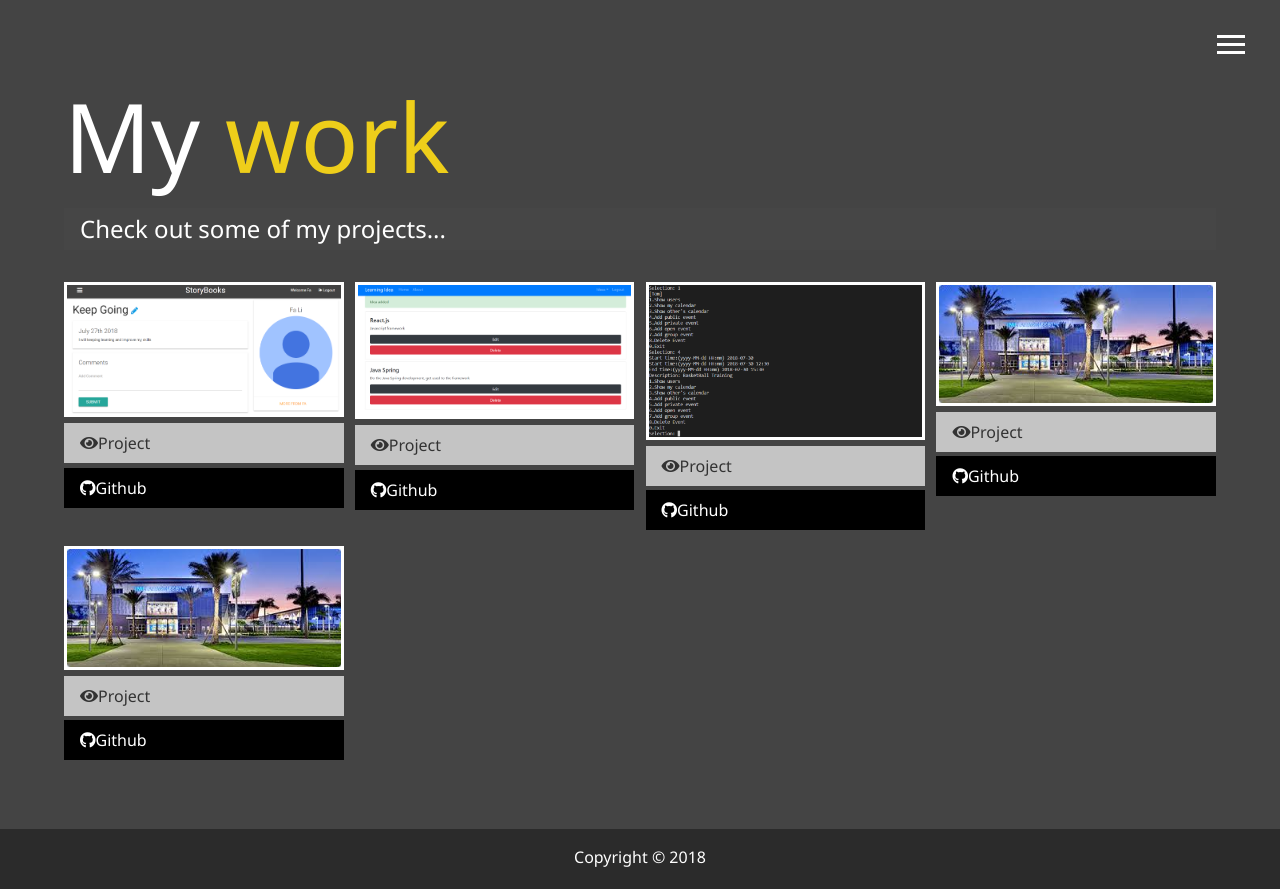
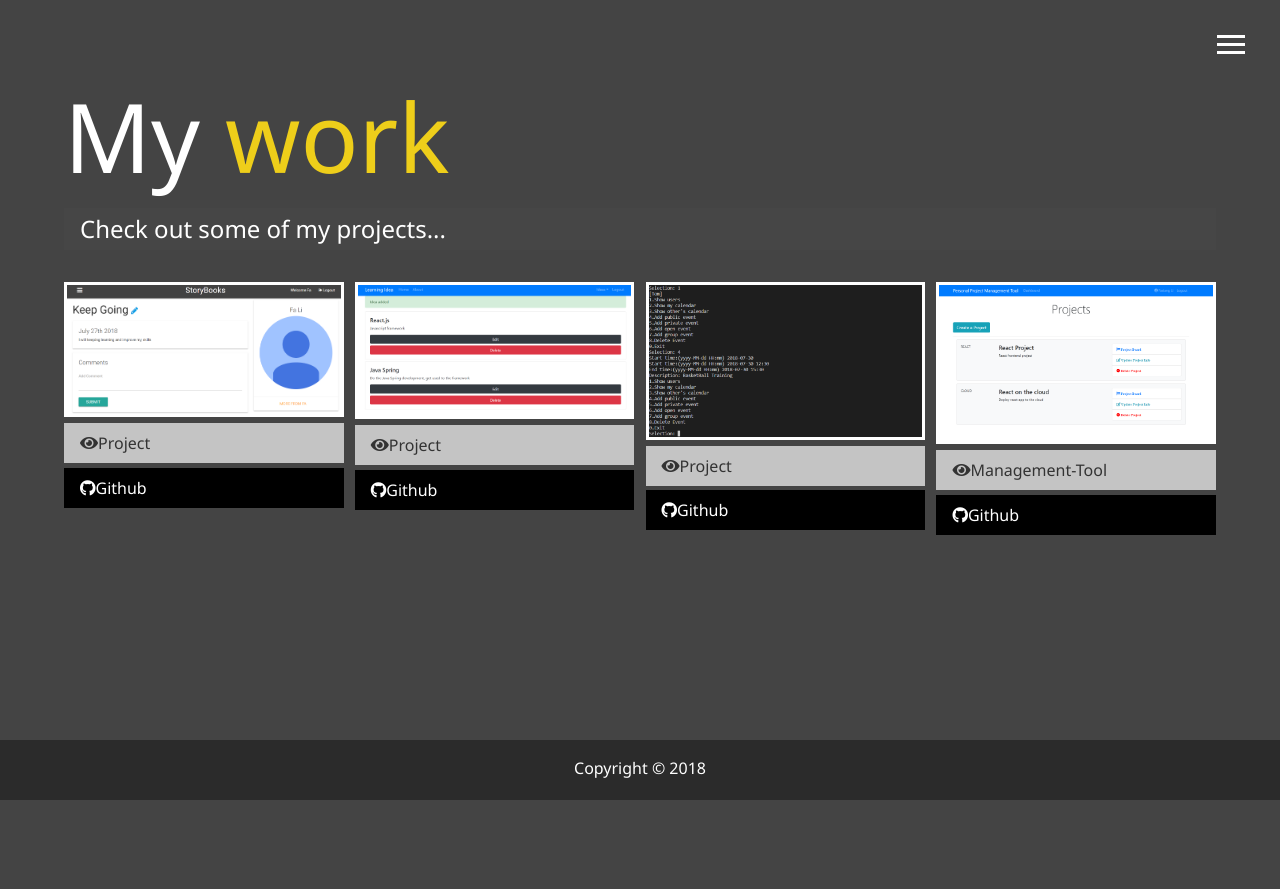
Before and after one commit to lifa24/my-portfolio, a website: page dist/work.html in a window 1280 px wide. After the commit the page ends 800 px from the top, so only its background shows below. Drawn offline with Linux system fonts and the light colour scheme.

Commit message:
Add project

```diff
--- a/dist/work.html
+++ b/dist/work.html
@@ -1,20 +1,21 @@
 <!DOCTYPE html>
 <html lang="en">
+  <head>
+    <meta charset="UTF-8" />
+    <meta name="viewport" content="width=device-width, initial-scale=1.0" />
+    <meta http-equiv="X-UA-Compatible" content="ie=edge" />
+    <link
+      rel="stylesheet"
+      href="https://use.fontawesome.com/releases/v5.2.0/css/all.css"
+      integrity="sha384-hWVjflwFxL6sNzntih27bfxkr27PmbbK/iSvJ+a4+0owXq79v+lsFkW54bOGbiDQ"
+      crossorigin="anonymous"
+    />
 
-<head>
-  <meta charset="UTF-8">
-  <meta name="viewport" content="width=device-width, initial-scale=1.0">
-  <meta http-equiv="X-UA-Compatible" content="ie=edge">
-  <link rel="stylesheet" href="https://use.fontawesome.com/releases/v5.2.0/css/all.css" integrity="sha384-hWVjflwFxL6sNzntih27bfxkr27PmbbK/iSvJ+a4+0owXq79v+lsFkW54bOGbiDQ"
-    crossorigin="anonymous">
-
-
-  <link rel="stylesheet" href="css/main.css">
+    <link rel="stylesheet" href="css/main.css" />
     <title>View my work</title>
   </head>
 
   <body>
-
     <header>
       <div class="menu-btn">
         <div class="btn-line"></div>
@@ -44,27 +45,34 @@
     </header>
 
     <main id="about">
-    <h1 class="lg-heading">My
+      <h1 class="lg-heading">
+        My
         <span class="text-secondary">work</span>
       </h1>
       <h2 class="sm-heading">Check out some of my projects...</h2>
       <div class="projects">
         <div class="item">
           <a href="#!">
-          <img src="img/projects/project1.png" alt="Project">
+            <img src="img/projects/project1.png" alt="Project" />
           </a>
-        <a href="https://infinite-refuge-16131.herokuapp.com/" class="btn-light">
+          <a
+            href="https://infinite-refuge-16131.herokuapp.com/"
+            class="btn-light"
+          >
             <i class="fas fa-eye"></i>Project
           </a>
 
-        <a href="https://github.com/lifa24/storyApp/tree/master" class="btn-dark">
+          <a
+            href="https://github.com/lifa24/storyApp/tree/master"
+            class="btn-dark"
+          >
             <i class="fab fa-github"></i>Github
           </a>
         </div>
 
         <div class="item">
           <a href="#!">
-          <img src="img/projects/project2.png" alt="Project">
+            <img src="img/projects/project2.png" alt="Project" />
           </a>
           <a href="https://serene-shore-42405.herokuapp.com/" class="btn-light">
             <i class="fas fa-eye"></i>Project
@@ -77,11 +85,9 @@
 
         <div class="item">
           <a href="#!">
-          <img src="img/projects/project3.png" alt="Project">
+            <img src="img/projects/project3.png" alt="Project" />
           </a>
-        <a href="#" class="btn-light">
-          <i class="fas fa-eye"></i>Project
-        </a>
+          <a href="#" class="btn-light"> <i class="fas fa-eye"></i>Project </a>
 
           <a href="https://github.com/lifa24/calendarApp" class="btn-dark">
             <i class="fab fa-github"></i>Github
@@ -90,32 +96,20 @@
 
         <div class="item">
           <a href="#!">
-          <img src="img/projects/project1.jpg" alt="Project">
+            <img src="img/projects/PPM.PNG" alt="Project" />
           </a>
-        <a href="#" class="btn-light">
-          <i class="fas fa-eye"></i>Project
+          <a
+            href="https://project-management-tool-fa.herokuapp.com/"
+            class="btn-light"
+          >
+            <i class="fas fa-eye"></i>Management-Tool
           </a>
 
-        <a href="#" class="btn-dark">
+          <a href="https://github.com/lifa24/PPMTool" class="btn-dark">
             <i class="fab fa-github"></i>Github
           </a>
         </div>
-
-      <div class="item">
-        <a href="#!">
-          <img src="img/projects/project1.jpg" alt="Project">
-        </a>
-        <a href="#" class="btn-light">
-          <i class="fas fa-eye"></i>Project
-        </a>
-
-        <a href="#" class="btn-dark">
-          <i class="fab fa-github"></i>Github
-        </a>
       </div>
-
-    </div>
-
     </main>
 
     <footer id="main-footer">
@@ -123,7 +117,5 @@
     </footer>
 
     <script src="js/main.js"></script>
-
   </body>
-
 </html>
```
Also changed, not shown: dist/index.html (+15 -24 lines), dist/img/Fafa.JPG (added), dist/img/projects/PPM.PNG (added). Lines whose indentation alone changed are shown as unchanged.
